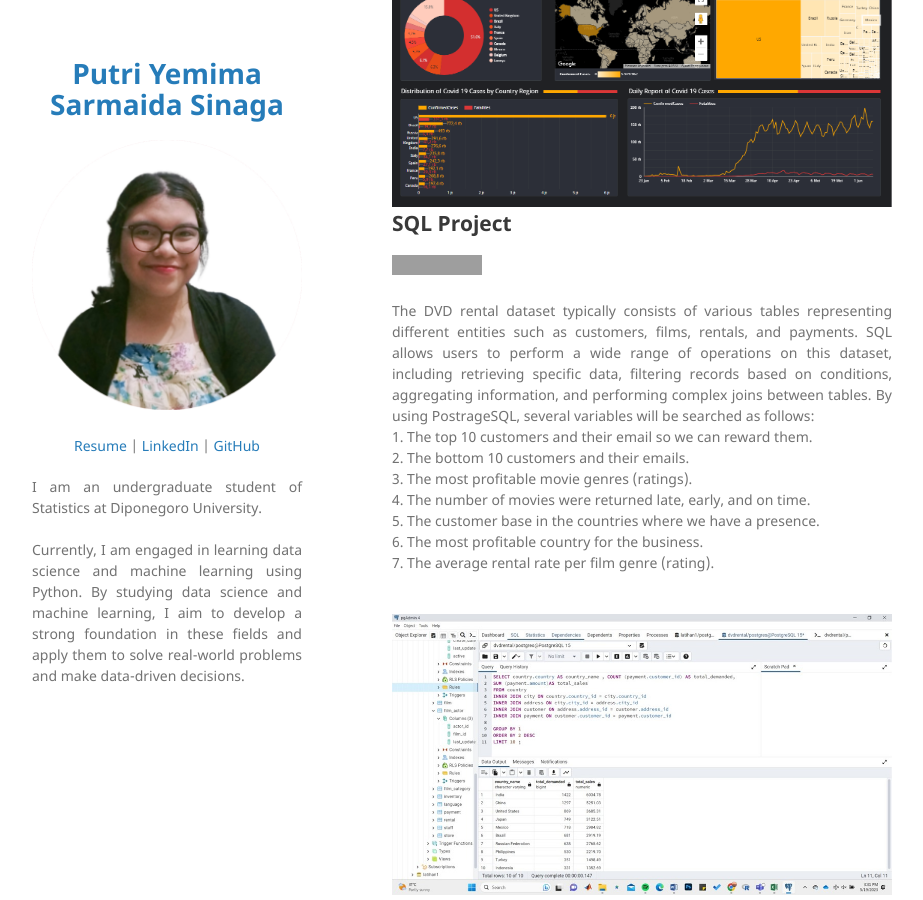
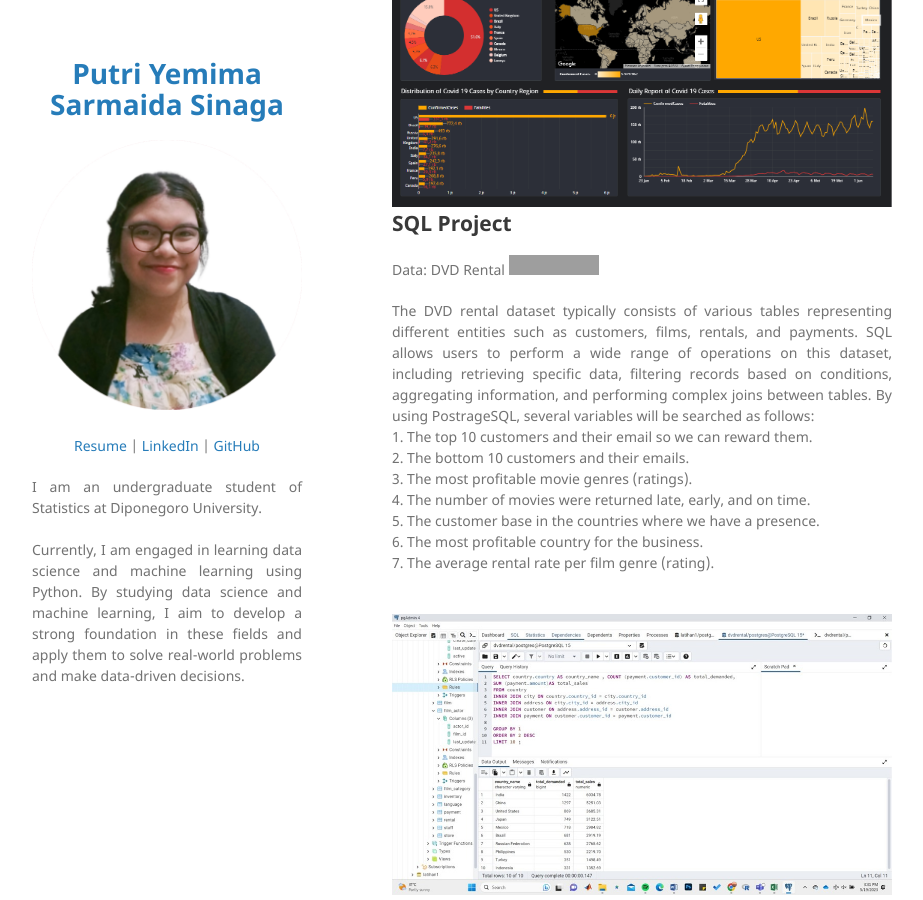
Before and after one commit to pyemimaa/portofolio, a Jekyll site: the page built from index.md, in a window 1280 px wide and 900 px high, scrolled down 434 px. Shown: the whole window, without its empty margins (178-1101 px from the left). Built offline with Jekyll 4.4.1, drawn with Linux system fonts in a browser that asks for light colours; our own code applies the rules of GitHub Pages for plain Markdown files; grey boxes are pictures that could not be loaded.

Commit message:
index.md

```diff
--- a/index.md
+++ b/index.md
@@ -12,6 +12,7 @@ Global Covid-19 Cases Dashboard
 <center><img src="images/topic18.png"/></center>
 
 ## SQL Project
+Data: DVD Rental
 [![View on GitHub](https://img.shields.io/badge/GitHub-View_on_GitHub-blue?logo=GitHub)](https://github.com/pyemimaa/portofolio/blob/main/projects/dvd.rental.sql)
 <div style="text-align: justify">The DVD rental dataset typically consists of various tables representing different entities such as customers, films, rentals, and payments. SQL allows users to perform a wide range of operations on this dataset, including retrieving specific data, filtering records based on conditions, aggregating information, and performing complex joins between tables. By using PostrageSQL, several variables will be searched as follows:<br>
 1. The top 10 customers and their email so we can reward them.<br>
```
